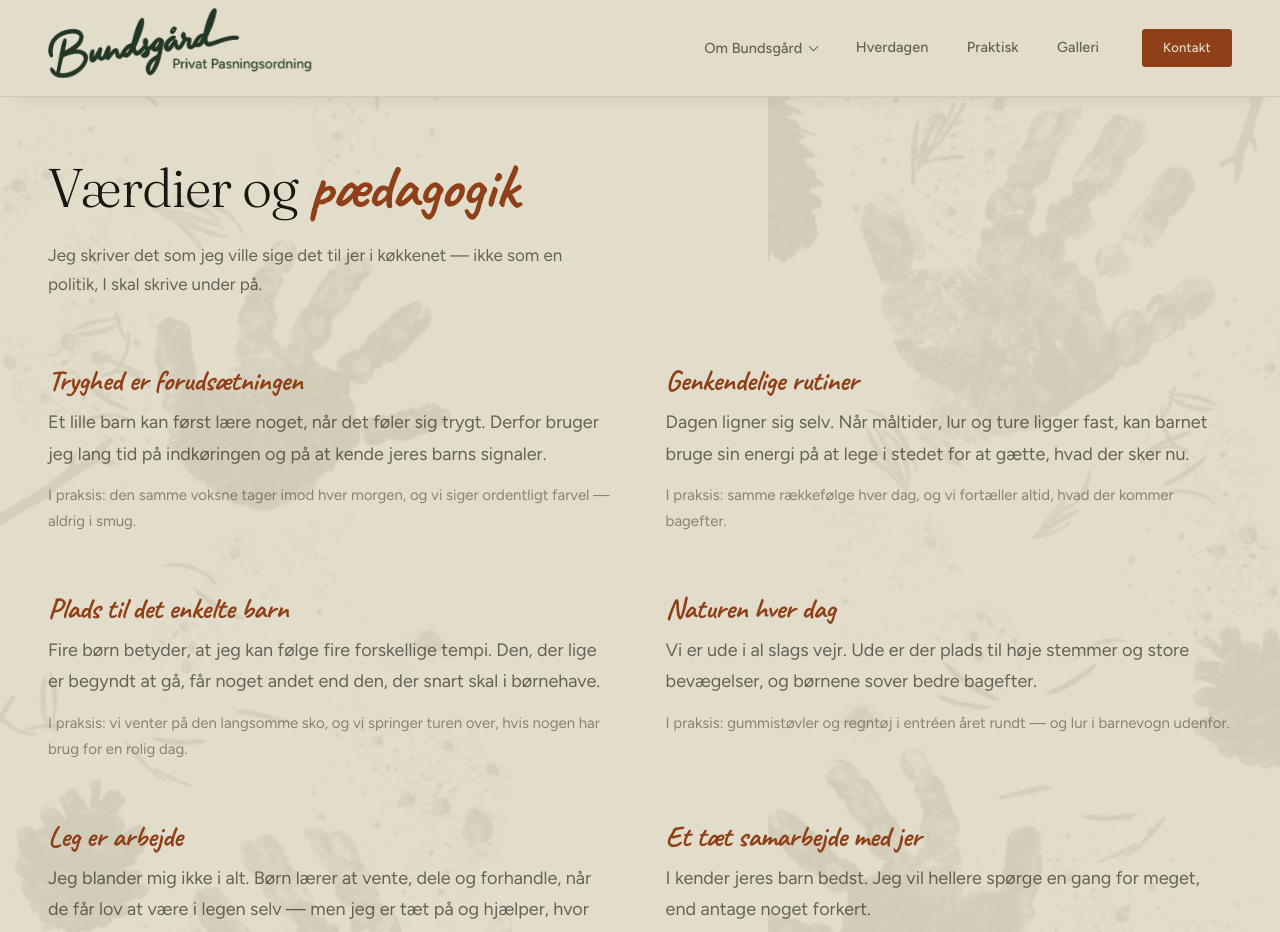
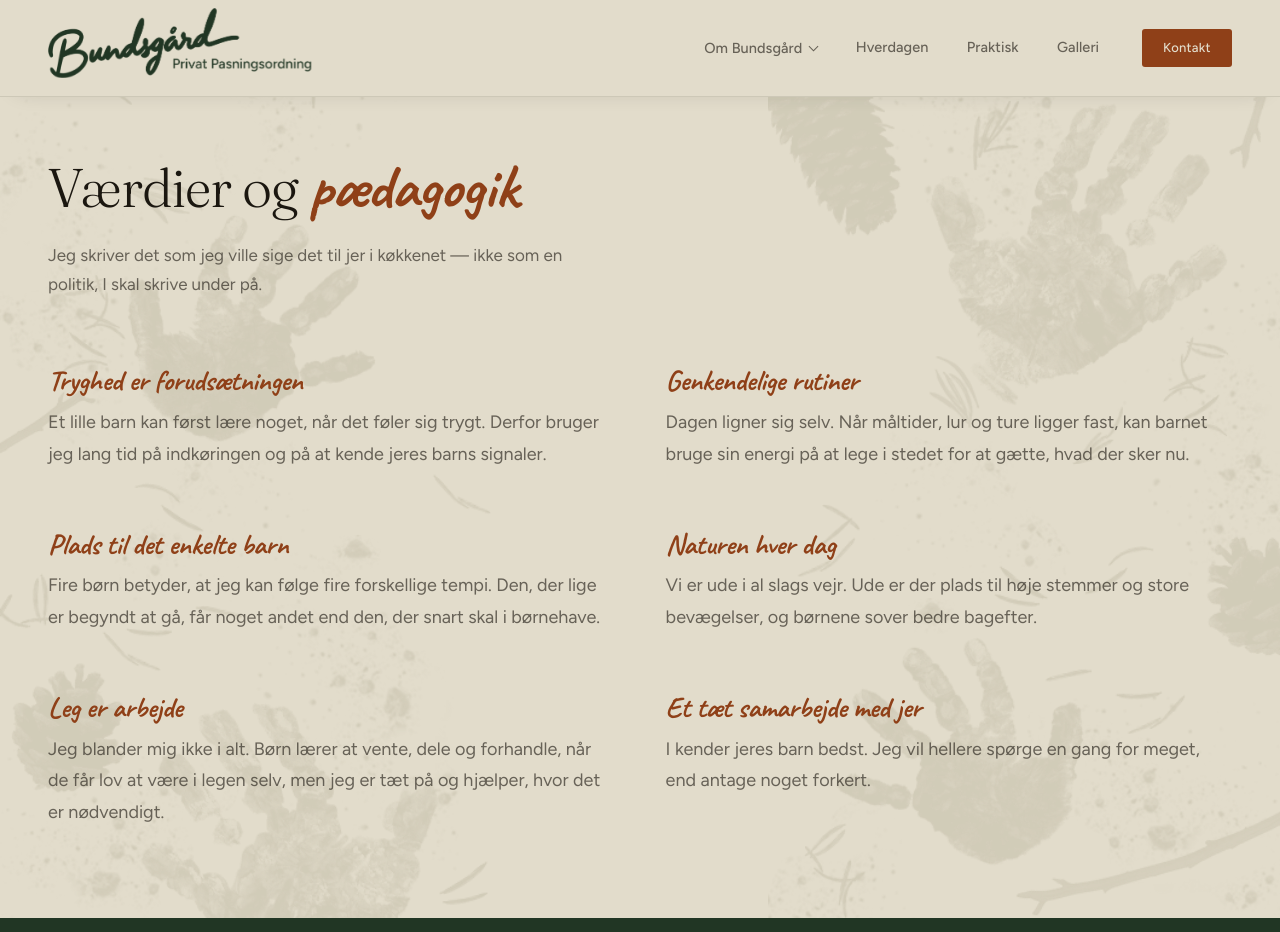
Before and after one commit to Bean-Machinie/Bundsgaards-Private-Pasningsordning-hjemmeside, a React (Vite) app: page /vaerdier in a window 1280 px wide. Shown: the top 932 px of the page. Built offline with nearby package versions, Linux system fonts and the light colour scheme.

Commit message:
updated values page final

```diff
--- a/src/content/values.ts
+++ b/src/content/values.ts
@@ -1,8 +1,6 @@
 export interface Value {
   title: string;
   body: string;
-  /** The "I praksis:" line — how the principle looks on an ordinary day. */
-  example: string;
 }
 
 /** The full pedagogy, shown on /vaerdier. */
@@ -10,37 +8,26 @@ export const values: Value[] = [
   {
     title: 'Tryghed er forudsætningen',
     body: 'Et lille barn kan først lære noget, når det føler sig trygt. Derfor bruger jeg lang tid på indkøringen og på at kende jeres barns signaler.',
-    example:
-      'I praksis: den samme voksne tager imod hver morgen, og vi siger ordentligt farvel — aldrig i smug.',
   },
   {
     title: 'Genkendelige rutiner',
     body: 'Dagen ligner sig selv. Når måltider, lur og ture ligger fast, kan barnet bruge sin energi på at lege i stedet for at gætte, hvad der sker nu.',
-    example:
-      'I praksis: samme rækkefølge hver dag, og vi fortæller altid, hvad der kommer bagefter.',
   },
   {
     title: 'Plads til det enkelte barn',
     body: 'Fire børn betyder, at jeg kan følge fire forskellige tempi. Den, der lige er begyndt at gå, får noget andet end den, der snart skal i børnehave.',
-    example:
-      'I praksis: vi venter på den langsomme sko, og vi springer turen over, hvis nogen har brug for en rolig dag.',
   },
   {
     title: 'Naturen hver dag',
     body: 'Vi er ude i al slags vejr. Ude er der plads til høje stemmer og store bevægelser, og børnene sover bedre bagefter.',
-    example:
-      'I praksis: gummistøvler og regntøj i entréen året rundt — og lur i barnevogn udenfor.',
   },
   {
     title: 'Leg er arbejde',
-    body: 'Jeg blander mig ikke i alt. Børn lærer at vente, dele og forhandle, når de får lov at være i legen selv — men jeg er tæt på og hjælper, hvor det er nødvendigt.',
-    example: 'I praksis: få aktiviteter på skemaet og lang tid til hver enkelt.',
+    body: 'Jeg blander mig ikke i alt. Børn lærer at vente, dele og forhandle, når de får lov at være i legen selv, men jeg er tæt på og hjælper, hvor det er nødvendigt.',
   },
   {
     title: 'Et tæt samarbejde med jer',
     body: 'I kender jeres barn bedst. Jeg vil hellere spørge en gang for meget, end antage noget forkert.',
-    example:
-      'I praksis: en snak ved aflevering og hentning, og et billede engang imellem i løbet af dagen.',
   },
 ];
 
--- a/src/pages/Vaerdier.css
+++ b/src/pages/Vaerdier.css
@@ -53,14 +53,6 @@
   line-height: 1.75;
   color: var(--color-ink-2);
 }
-/* The "I praksis:" line — deliberately quieter than the principle above it. */
-.vaerdi__example {
-  margin: var(--space-3) 0 0;
-  font-size: clamp(14px, 1.3vw, 15px);
-  line-height: 1.75;
-  color: var(--color-ink-3);
-}
-
 /* Two columns stop holding a readable line on a phone — same breakpoint the
    front page's values grid folds at. */
 @media (max-width: 560px) {
--- a/src/pages/Vaerdier.tsx
+++ b/src/pages/Vaerdier.tsx
@@ -32,7 +32,6 @@ export default function Vaerdier() {
             <article key={value.title} className="vaerdi">
               <h2 className="vaerdi__heading">{value.title}</h2>
               <p className="vaerdi__body">{value.body}</p>
-              <p className="vaerdi__example">{value.example}</p>
             </article>
           ))}
         </div>
```
